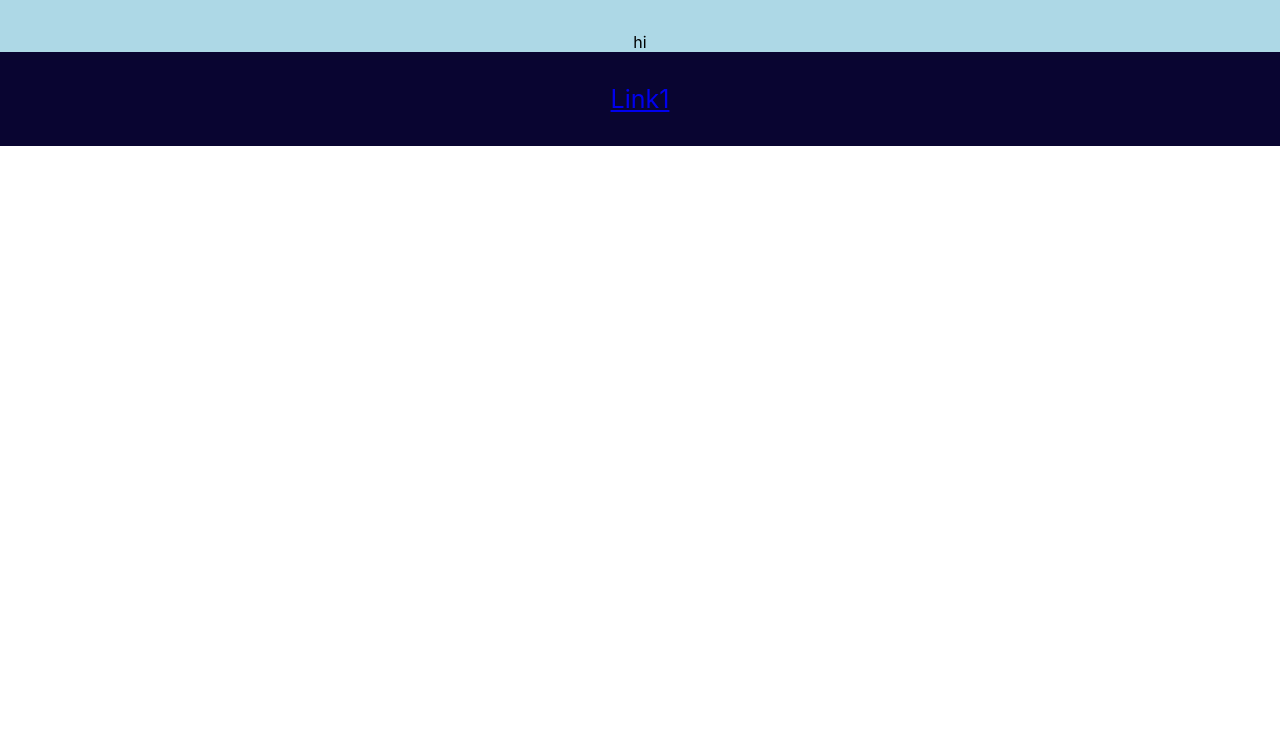
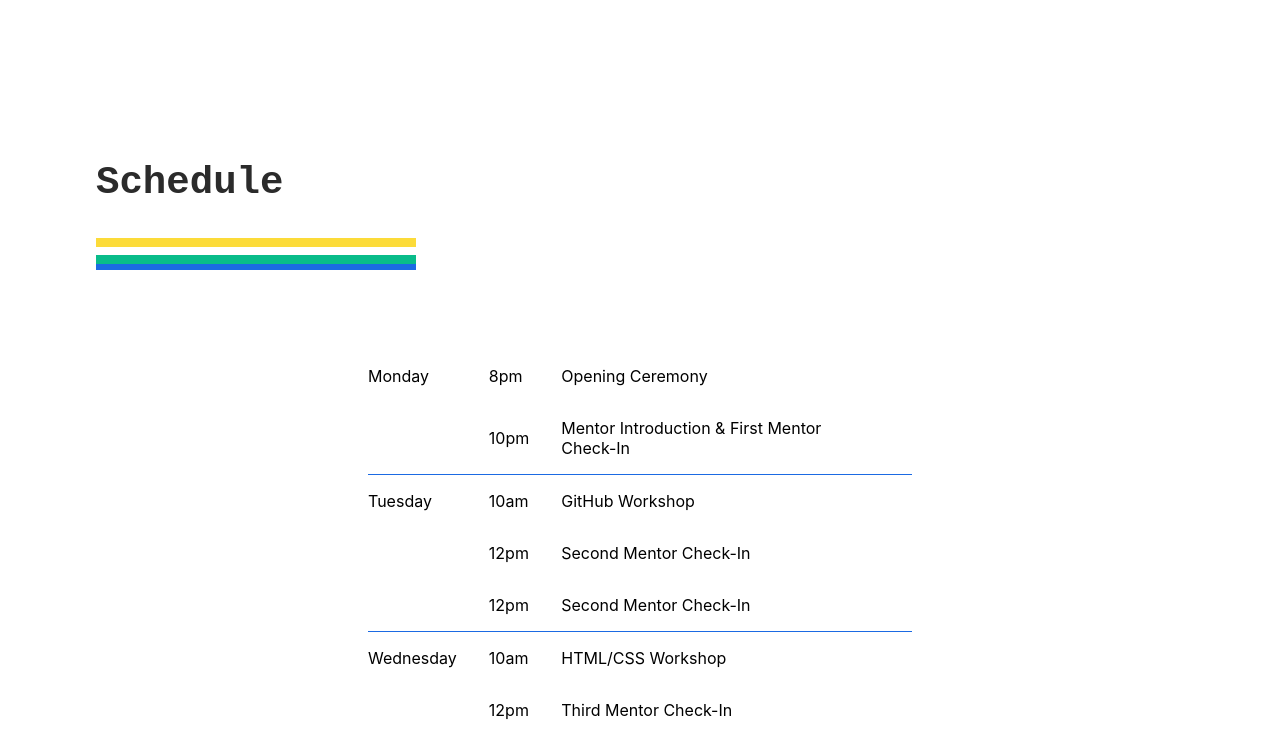
Before and after one commit to HackMelbourne/MelbourneHackWebsite, a React (Create React App) app: page / in a window 1280 px wide. Shown: the part 960-1698 px from the top of the page. Before the commit the page ends 1106 px from the top, so only its background shows below. Built offline with nearby package versions, Linux system fonts and the light colour scheme.

Commit message:
basic-schedule-page

```diff
--- a/src/components/Background/Background.module.scss
+++ b/src/components/Background/Background.module.scss
@@ -1,7 +1,7 @@
 @import "../../styles/styles.scss";
 
 .background {
-  background-color: lightblue;
+  background-color: $background-gradient;
   display: flex;
   flex-direction: column;
   min-height: 100vh;
--- a/src/pages/Home/Highlights/Highlights.module.scss
+++ b/src/pages/Home/Highlights/Highlights.module.scss
@@ -31,6 +31,8 @@
 h2 {
   font-family: $font-title;
   font-size: $font-size-2;
+  text-align: center;
+
   // text-decoration: underline;
   // text-decoration-color: green;
 }
--- a/src/pages/Home/Schedule/Schedule.module.scss
+++ b/src/pages/Home/Schedule/Schedule.module.scss
@@ -0,0 +1,62 @@
+@import "../Home.module.scss";
+
+* {
+  text-align: left;
+}
+
+.schedule {
+  @include section;
+
+  h2 {
+    font-size: $font-size-5;
+    text-align: left;
+  }
+}
+
+.content {
+  display: flex;
+  justify-content: space-evenly;
+}
+
+.heading {
+  display: flex;
+  flex-direction: column;
+  margin-bottom: 5rem;
+}
+
+.table {
+  display: block;
+  font-size: $font-size-1;
+  border-collapse: collapse;
+  width: 50%;
+}
+
+.show_border {
+  border-bottom: 1px solid $stream-blue;
+}
+
+td {
+  padding: 1rem 2rem 1rem 0rem;
+}
+
+.underline {
+  width: 20rem;
+  height: 2rem;
+
+  @include desktop {
+    width: 20rem;
+  }
+
+  background-image: url("../../../components/assets/underline_bar.svg");
+}
+
+.line_feature {
+  top: 1700px; /* your required value */
+  right: 0;
+  height: 100%;
+  position: absolute;
+  width: 20rem;
+  height: 100vh;
+  background-image: url("../../../components/assets/schedule-page-bar.svg");
+  background-repeat: no-repeat;
+}
--- a/src/pages/Home/Schedule/index.js
+++ b/src/pages/Home/Schedule/index.js
@@ -4,7 +4,55 @@ import Textbox from "../../../components/Textbox";
 const Schedule = () => {
   return (
     <section id="schedule" className={styles.schedule}>
-      hi
+      <div className={styles.heading}>
+        <h2>Schedule</h2>
+        <div className={styles.underline}></div>
+      </div>
+      <div className={styles.content}>
+        <table className={styles.table}>
+          <tr>
+            <td>Monday</td>
+            <td>8pm</td>
+            <td>Opening Ceremony</td>
+          </tr>
+          <tr className={styles.show_border}>
+            <td></td>
+            <td>10pm</td>
+            <td>Mentor Introduction & First Mentor Check-In</td>
+          </tr>
+          <tr>
+            <td>Tuesday</td>
+            <td>10am</td>
+            <td>GitHub Workshop</td>
+          </tr>
+          <tr>
+            <td></td>
+            <td>12pm</td>
+            <td>Second Mentor Check-In</td>
+          </tr>
+          <tr className={styles.show_border}>
+            <td></td>
+            <td>12pm</td>
+            <td>Second Mentor Check-In</td>
+          </tr>
+          <tr>
+            <td>Wednesday</td>
+            <td>10am</td>
+            <td>HTML/CSS Workshop</td>
+          </tr>
+          <tr>
+            <td></td>
+            <td>12pm</td>
+            <td>Third Mentor Check-In</td>
+          </tr>
+          <tr>
+            <td></td>
+            <td>8pm</td>
+            <td>Closing Ceremony</td>
+          </tr>
+        </table>
+        <div className={styles.line_feature}></div>
+      </div>
     </section>
   );
 };
--- a/src/styles/colours.scss
+++ b/src/styles/colours.scss
@@ -12,3 +12,9 @@ $stream-green: #09bc8a;
 $stream-yellow: #fcdb39;
 
 $accent-pink: #ffc7bc;
+
+$background-gradient: linear-gradient(
+  90deg,
+  $light-blue 0%,
+  $primary-white 80%
+);
```
Also changed, not shown: src/components/assets/schedule-page-bar.svg (renamed from src/components/assets/events-page-bar.svg).
